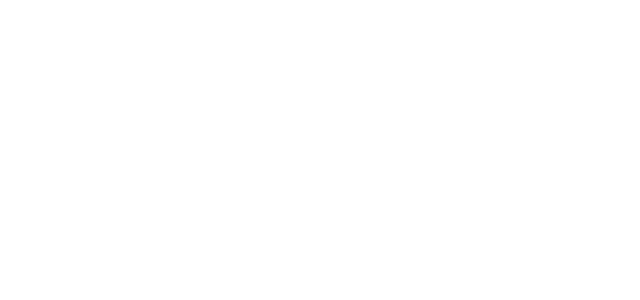
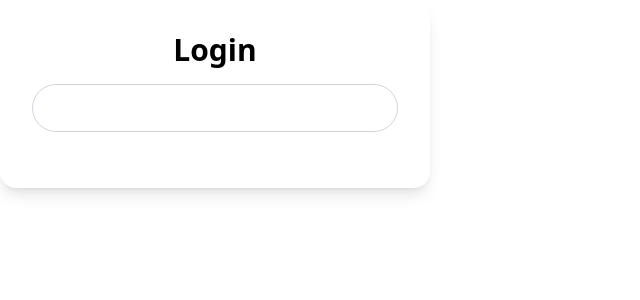
Before and after one commit to juliopleon/ai-cloud-document-platform, a React (Vite) app in the folder ai-cloud-document-platform/: page /login in a window 1280 px wide. Before the commit this address led to /. Shown: the top 300 px of the page, without its empty margins (0-640 px from the left). Built offline with nearby package versions, Linux system fonts and the light colour scheme.

Commit message:
loginform styling

```diff
--- a/ai-cloud-document-platform/package.json
+++ b/ai-cloud-document-platform/package.json
@@ -12,7 +12,8 @@
   "dependencies": {
     "@tailwindcss/vite": "^4.1.8",
     "react": "^19.1.0",
-    "react-dom": "^19.1.0"
+    "react-dom": "^19.1.0",
+    "react-router-dom": "^7.6.2"
   },
   "devDependencies": {
     "@eslint/js": "^9.25.0",
--- a/ai-cloud-document-platform/src/App.jsx
+++ b/ai-cloud-document-platform/src/App.jsx
@@ -1,5 +1,6 @@
 import React from 'react'
 import LoginForm from './pages/Login.jsx'
+import HomeDashBoard from "./pages/Dashboard.jsx"
 
 
 import {
@@ -11,9 +12,10 @@ import {
 } from "react-router-dom";
 
 const App = () => {
-  const user = true
+  const user = false
   return (<BrowserRouter>
   <Routes>
+    <Route path="/*" element={user ? <HomeDashBoard /> : <Navigate to="/login" />} />
     <Route path="/login" element={!user ? <LoginForm /> : <Navigate to="/" />} />
   </Routes>
   </BrowserRouter>
--- a/ai-cloud-document-platform/src/pages/Dashboard.jsx
+++ b/ai-cloud-document-platform/src/pages/Dashboard.jsx
@@ -0,0 +1,4 @@
+
+export default function HomeDashBoard() {
+
+}
--- a/ai-cloud-document-platform/src/pages/Login.jsx
+++ b/ai-cloud-document-platform/src/pages/Login.jsx
@@ -1,18 +1,26 @@
 import React, { useState } from "react";
 
 export default function LoginForm() {
-    const [isLoginForm, setLoginForm] = useState(true);
+    const [isLoginMode, setIsLoginMode] = useState(true);
 
     return (
         <div className="w-[430px] bg-white p-8 rounded-2xl shadow-lg">
             <div className="flex justify-center mb-4">
                 <h2 className="text-3xl font-semibold text-center">
-                    {isLoginForm ? "Login" : "Sign Up"}
+                    {isLoginMode ? "Login" : "Sign Up"}
                 </h2>
             </div>
 
             {/* Tab Controls */}
-            <div className="relative flex h-12 mb-6 border border-gray-300 rounded-full overflow-hidden"></div>
+            <div className="relative flex h-12 mb-6 border border-gray-300 rounded-full overflow-hidden">
+                <button
+                className={`w-1/2 text-lg font-medium transition-all z-10 ${
+                    isLoginMode ? "text-white" : "text-black"}`}
+                onClick={() => setIsLoginMode(true)}
+                >
+                    Login
+                </button>
+            </div>
 
         </div>
     )
```
Also changed, not shown: 1 other file (tests, documents, lock files or other folders).
